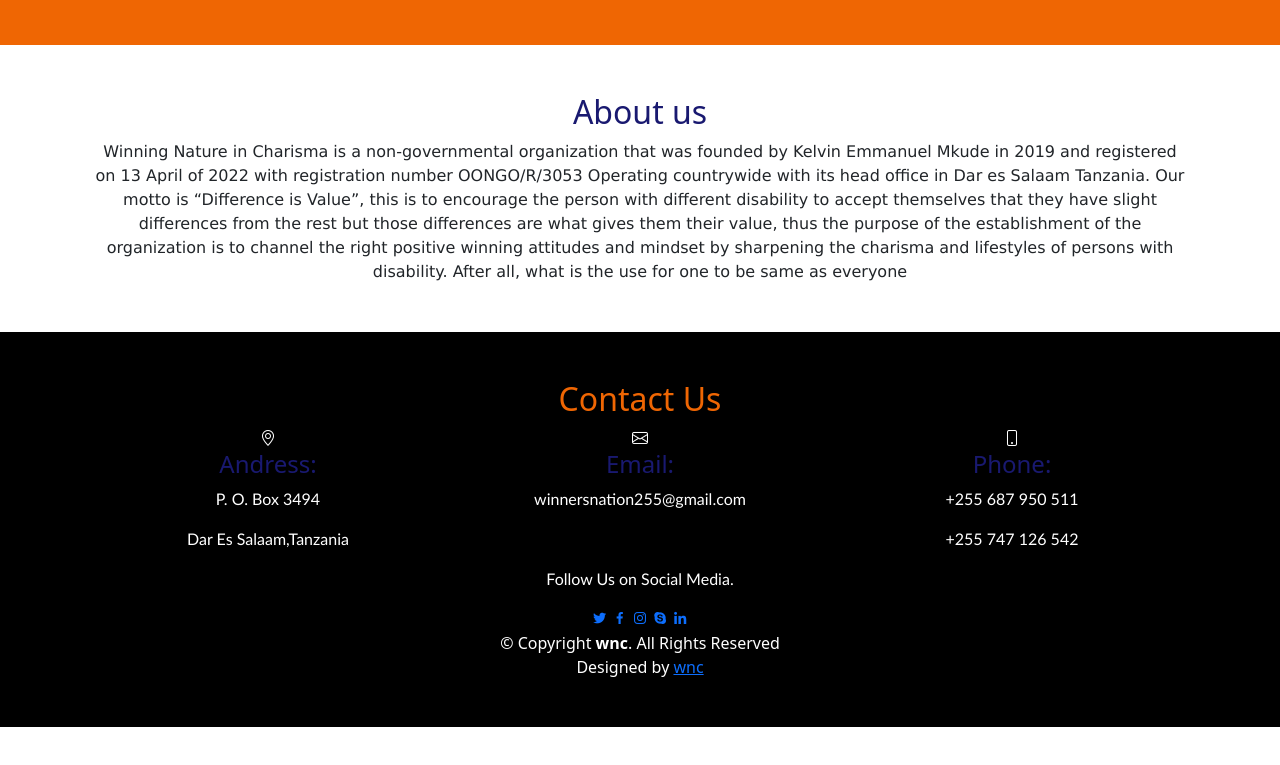
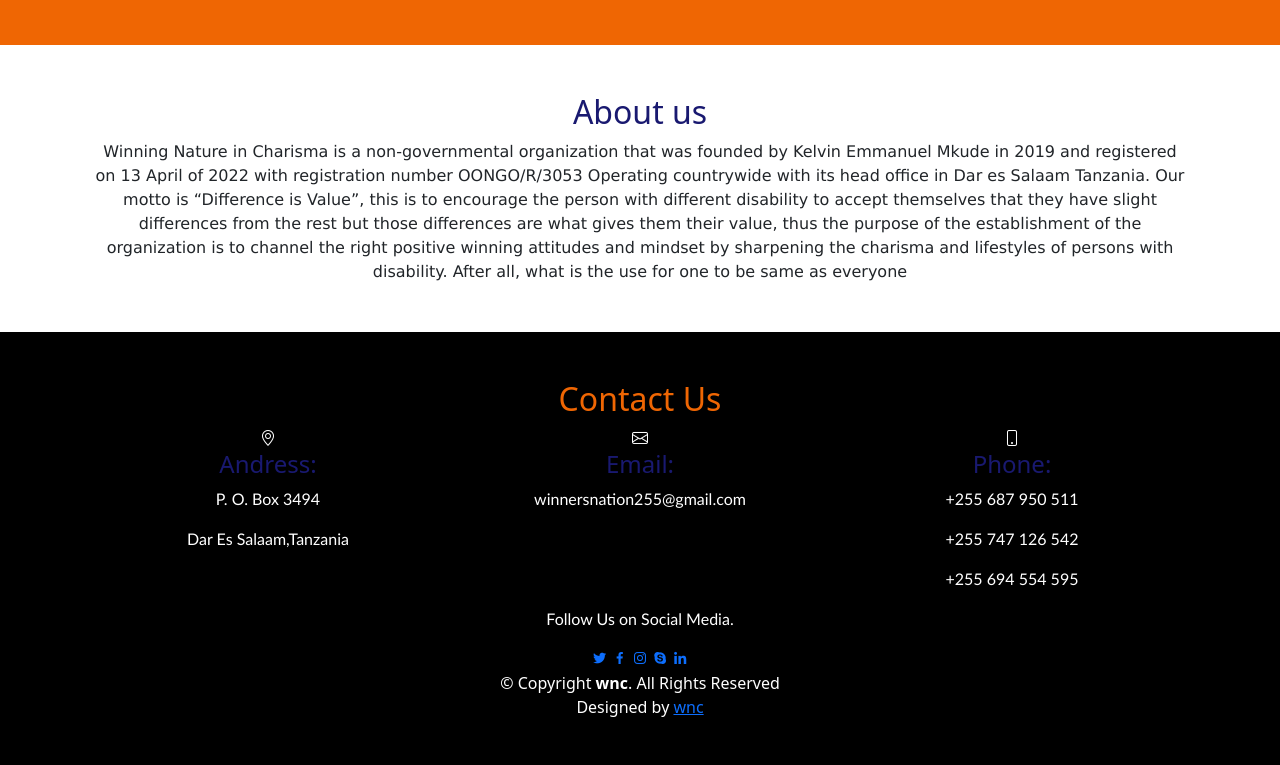
Before and after one commit to richieKiwale/2023_Projects, a plain HTML site: page index.html in a window 1280 px wide. Shown: the part 451-1216 px from the top of the page. Before the commit the page ends 1178 px from the top, so only its background shows below. Drawn offline with nearby package versions, Linux system fonts and the light colour scheme.

Commit message:
First second commit

```diff
--- a/index.html
+++ b/index.html
@@ -158,6 +158,7 @@
                             <h4 style="color:midnightblue;">Phone:</h4>
                             <p>+255 687 950 511</p>
                             <p>+255 747 126 542</p>
+                            <p>+255 694 554 595</p>
                         </div>
                         <!-- <iframe src="https://www.google.com/maps/embed?pb=!1m14!1m8!1m3!1d12097.433213460943!2d-74.0062269!3d40.7101282!3m2!1i1024!2i768!4f13.1!3m3!1m2!1s0x0%3A0xb89d1fe6bc499443!2sDowntown+Conference+Center!5e0!3m2!1smk!2sbg!4v1539943755621" frameborder="0" style="border:0; width: 100%; height: 290px;" allowfullscreen></iframe> -->
 
```
